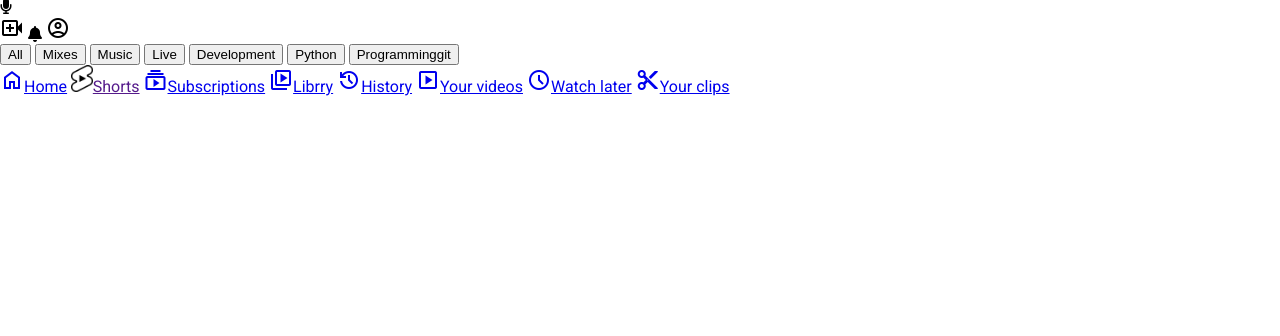
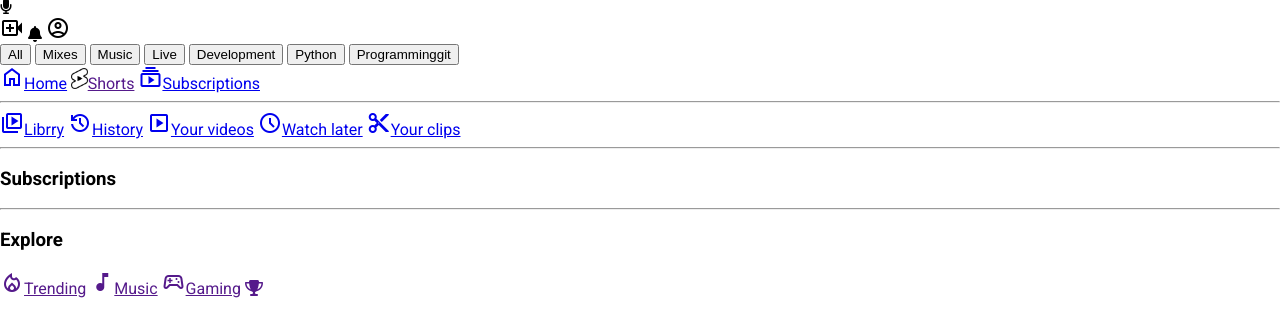
Before and after one commit to danyhoshi/youtube-clone, a website: page index.html in a window 1280 px wide. Shown: the part 64-400 px from the top of the page. Drawn offline with nearby package versions, Linux system fonts and the light colour scheme.

Commit message:
Add some elements in sidebar

```diff
--- a/index.html
+++ b/index.html
@@ -48,14 +48,25 @@
     <section>
         <nav>
             <a href="#"><span class="material-symbols-outlined">home</span>Home</a>
-            <a href=""><img width="1.7%" src="./images/shorts.ico">Shorts</a>
+            <a href=""><img width="1.3%" src="./images/shorts.ico">Shorts</a>
             <a href="#"><span class="material-symbols-outlined">subscriptions</span>Subscriptions</a>
+            <hr>
             <!-- next section -->
             <a href="#"><span class="material-symbols-outlined">video_library</span>Librry</a>
             <a href="#"><span class="material-symbols-outlined">history</span>History</a>
             <a href="#"><span class="material-symbols-outlined">slideshow</span>Your videos</a>
             <a href="#"><span class="material-symbols-outlined">schedule</span>Watch later</a>
             <a href="#"><span class="material-symbols-outlined">content_cut</span>Your clips</a>
+            <hr>
+            <h3>Subscriptions</h3>
+            <hr>
+            <h3>Explore</h3>
+            <a href=""><span class="material-symbols-outlined">local_fire_department</span>Trending</a>
+            <a href=""><span class="material-symbols-outlined">music_note</span>Music</a>
+            <a href=""><span class="material-symbols-outlined"> sports_esports</span>Gaming</a>
+            <a href=""><i class="fa fa-trophy" aria-hidden="true"></i></a>
+            <a href=""></a>
+            <a href=""></a>
         </nav>
     </section>
 </body>
```
